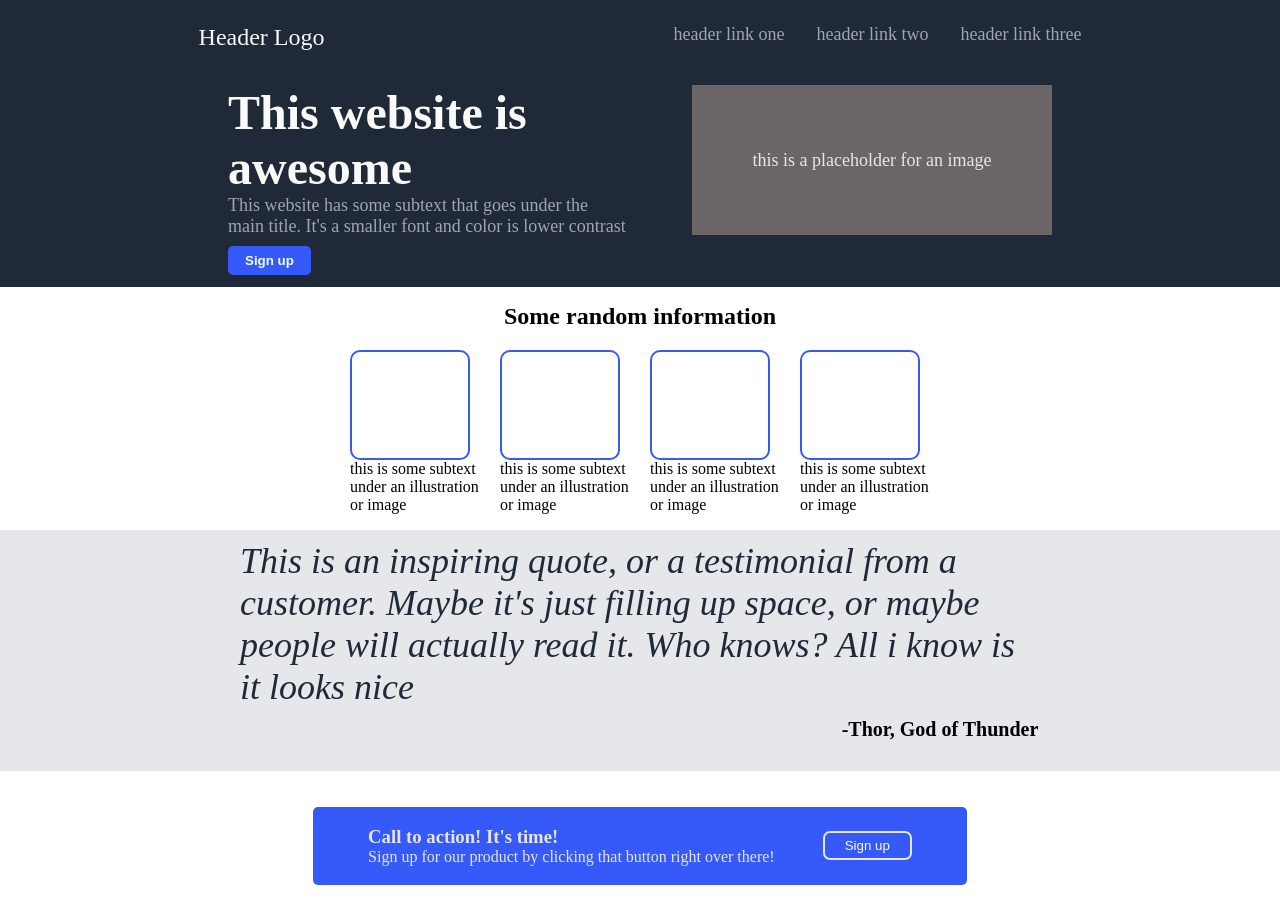
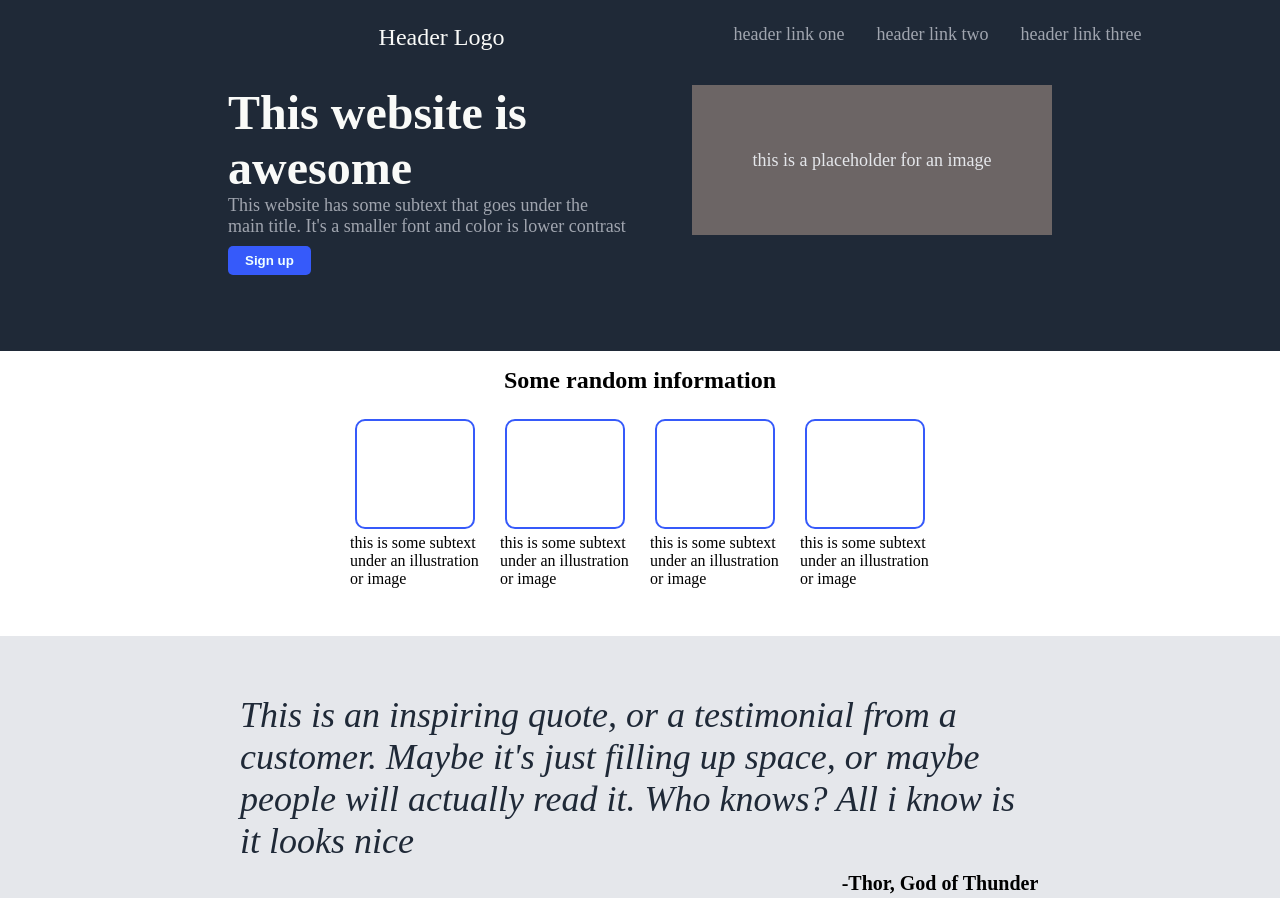
Before and after one commit to Eddy518/landing-page, a plain HTML site: page index.html in a window 1280 px wide. Shown: the top 898 px of the page. Drawn offline with Linux system fonts and the light colour scheme.

Commit message:
Fix scale issues

```diff
--- a/style.css
+++ b/style.css
@@ -13,6 +13,9 @@ body {
 .nav {
   display: flex;
   justify-content: space-around;
+}
+.nav .logo {
+  padding-left: 240px;
 }
 .info-container {
   display: flex;
@@ -114,6 +117,7 @@ button.sign-up {
   align-items: center;
   justify-content: center;
   padding-bottom: 30px;
+  padding-top: 3em;
 }
 .text {
   padding: 10px;
@@ -167,3 +171,12 @@ button:hover {
   background-color: #7eace8;
   color: rgb(238, 232, 232);
 }
+.header-container {
+  padding-bottom: 4em;
+}
+div.image {
+  margin: 5px;
+}
+.info-container {
+  padding-bottom: 2em;
+}
```
